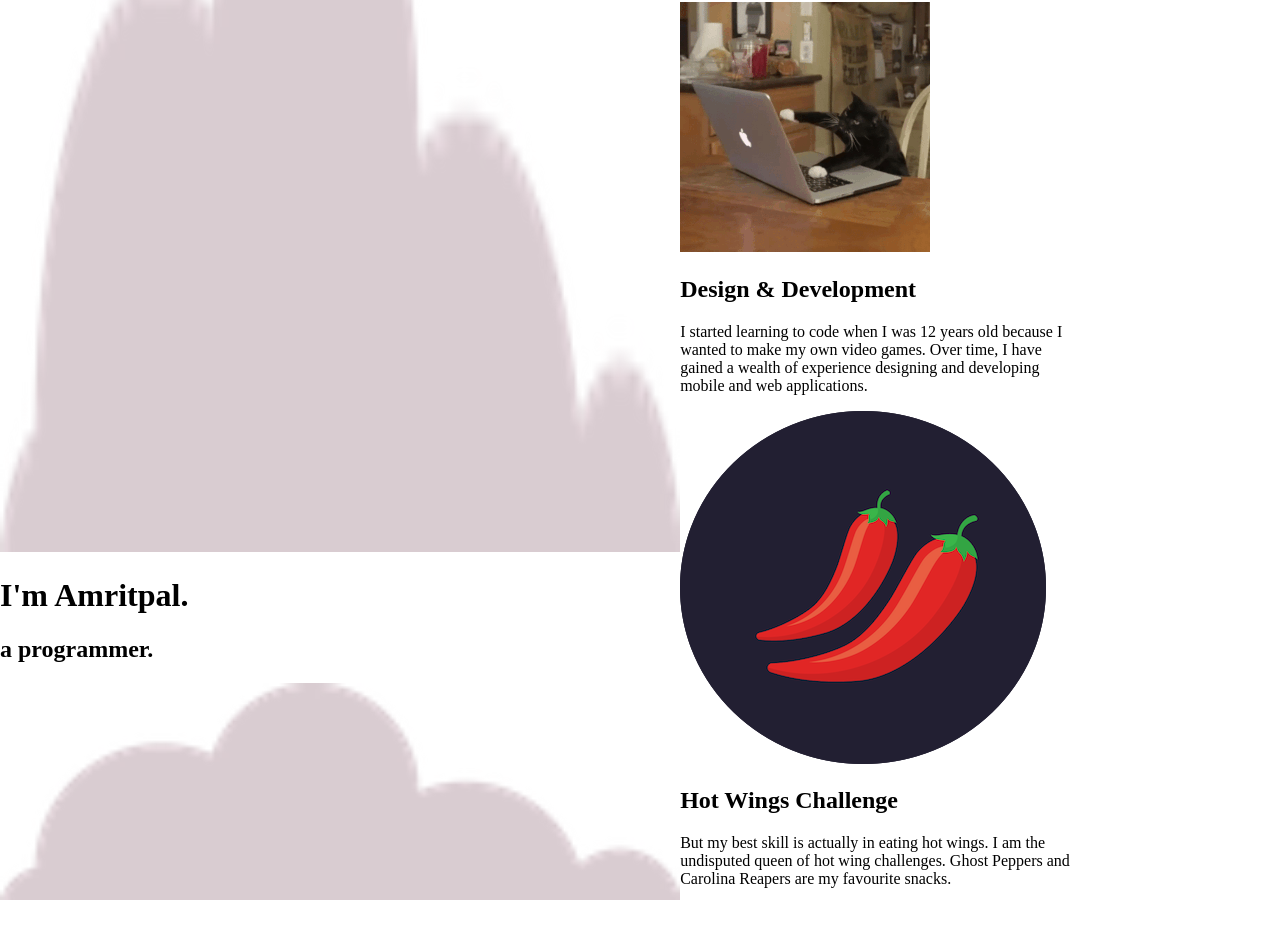
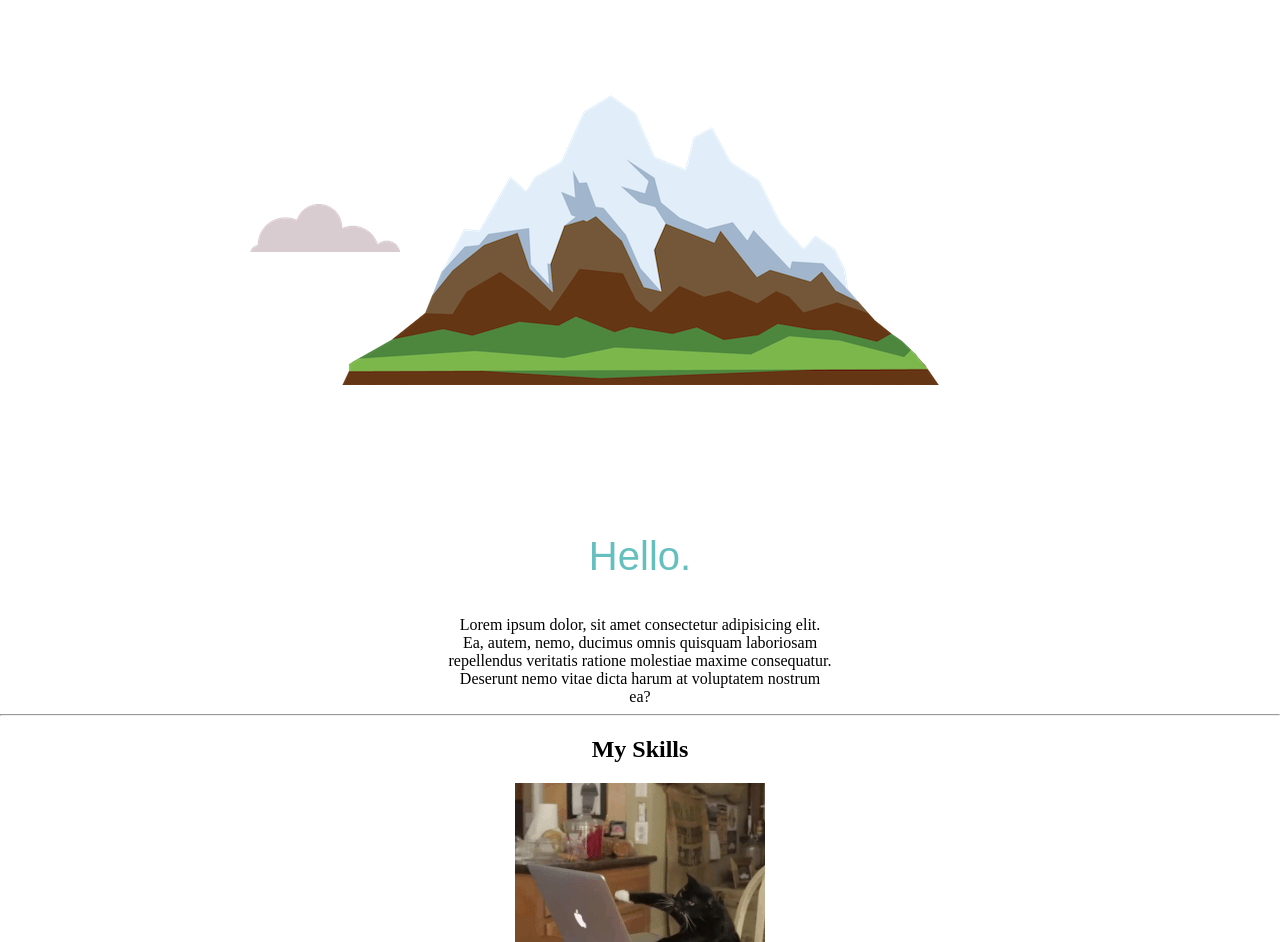
Before and after one commit to i-amritpal/WebDev-projects, a plain HTML site: page Capstone Project/index.html in a window 1280 px wide. Shown: the part 248-1190 px from the top of the page. Drawn offline with Linux system fonts and the light colour scheme.

Commit message:
capstone project-2

```diff
--- a/Capstone Project/index.html
+++ b/Capstone Project/index.html
@@ -1,50 +1,74 @@
 <!DOCTYPE html>
 <html lang="en">
   <head>
-    <meta charset="UTF-8">
-    <meta name="viewport" content="width=device-width, initial-scale=1.0">
+    <meta charset="UTF-8" />
+    <meta name="viewport" content="width=device-width, initial-scale=1.0" />
     <title>Portfolio</title>
-    <link rel="stylesheet" href="./style.css" >
+    <link rel="stylesheet" href="./style.css" />
   </head>
   <body>
     <div class="container">
-
       <div class="top-container">
-            <img class="bg" src="./assets/img/cloud.png" alt="cloud image" />
+        <img class="cloud" src="./assets/img/cloud.png" alt="cloud image" />
         <div class="top-bottom">
-                <h1>I'm Amritpal.</h1>
-                <h2>a programmer.</h2>
-                <img class="bg" src="./assets/img/cloud (1).png" alt="cloud image" />
-                <img class="bg" src="./assets/img/mountain.png" alt="mountain image" />
+          <h1 class="my-name">I'm Amritpal.</h1>
+          <h2 class="subheading">a <span class="pro">pro</span>grammer.</h2>
+          <img class="cloud2" src="./assets/img/cloud (1).png" alt="cloud image" />
+          <img
+            class="mountain"
+            src="./assets/img/mountain.png"
+            alt="mountain image"
+          />
         </div>
       </div>
 
       <div class="middle-container">
-            <div class="my-pic"><img src=""/></div>
-            <h1>Hello.</h1>
-            <p>Lorem ipsum dolor, sit amet consectetur adipisicing elit. Ea, autem, nemo, ducimus omnis quisquam laboriosam repellendus veritatis ratione molestiae maxime consequatur. Deserunt nemo vitae dicta harum at voluptatem nostrum ea?</p>
+        <div class="profile">
+          <div class="my-pic"><img src="" /></div>
+          <h1 class="hello">Hello.</h1>
+          <p class="intro">
+            Lorem ipsum dolor, sit amet consectetur adipisicing elit. Ea, autem,
+            nemo, ducimus omnis quisquam laboriosam repellendus veritatis ratione
+            molestiae maxime consequatur. Deserunt nemo vitae dicta harum at
+            voluptatem nostrum ea?
+          </p>
+        </div>
+        <hr>
 
+<div class="skills">
+  <h2>My Skills</h2>
 
-            <h1>My Skills</h1>
   <div>
     <img src="./assets/img/cat-typing.gif" alt="cat-typing" />
     <h2>Design & Development</h2>
-                <p>I started learning to code when I was 12 years old because I wanted to make my own video games. Over time, I have gained a wealth of experience designing and developing mobile and web applications.</p>
+    <p>
+      I started learning to code when I was 12 years old because I wanted
+      to make my own video games. Over time, I have gained a wealth of
+      experience designing and developing mobile and web applications.
+    </p>
   </div>
   <div>
     <img src="./assets/img/chillies.png" alt="chillies" />
     <h2>Hot Wings Challenge</h2>
-                <p>But my best skill is actually in eating hot wings. I am the undisputed queen of hot wing challenges. Ghost Peppers and Carolina Reapers are my favourite snacks.</p>
+    <p>
+      But my best skill is actually in eating hot wings. I am the
+      undisputed queen of hot wing challenges. Ghost Peppers and Carolina
+      Reapers are my favourite snacks.
+    </p>
   </div>
-
 </div>
 
 <div class="bottom-container">
   <h1>Get In Touch</h1>
   <p>If you love hot wings as much as I do.</p>
-<p>Love hot wings as much as I do? Let's talk about how awesome they are! We can code while we eat hot wings!</p>
+  <p>
+    Love hot wings as much as I do? Let's talk about how awesome they are!
+    We can code while we eat hot wings!
+  </p>
 
-<button class="btn btn-primary"> Contact me</button>
+  <button class="btn btn-primary">Contact me</button>
+</div>
+
 
       </div>
 
--- a/Capstone Project/style.css
+++ b/Capstone Project/style.css
@@ -1,19 +1,67 @@
 body {
     margin: 0;
     padding: 0%;
+    text-align: center;
 }
 
 .container {
-    display: flex;
+    display: grid;
     height: 100vh;
 }
 
-.top {
-    display: inline;
+div{
+    display: block;
 }
 
-.bg {
-    width: 100%;
-    height: 100%;
-    z-index: -1;
+.cloud{
+    position: absolute;
+    right: 300px;
+    top: 40px;
 }
+
+.my-name{
+    color: #66bfbf;
+    font-size: 5.625rem;
+    margin: 50px auto 0 auto;
+    font-family: 'Sacramento', cursive;
+}
+
+.subheading{
+    color:#66bfbf;
+    font-family: "Montserrat", sans-serif;
+    font-size: 2.5rem;
+    font-weight: normal;
+    padding-bottom: 10px;
+}
+
+.pro{
+    text-decoration: underline;
+}
+
+
+
+.cloud2{
+    position: absolute;
+    left: 250px;
+    bottom: 300px;
+}
+
+.middle-container{
+    margin: 100px 0;
+    columns: #40514e;
+    text-align: center;
+    font-family: "Merriweather", serif;
+}
+
+.hello{
+    color: #66bfbf;
+    font-family: "Montserrat", sans-serif;
+    font-size: 2.5rem;
+    font-weight: normal;
+    padding-bottom: 10px;
+}
+
+.intro{
+    width: 30%;
+    margin: auto;
+}
```
Lines whose indentation alone changed are shown as unchanged.
